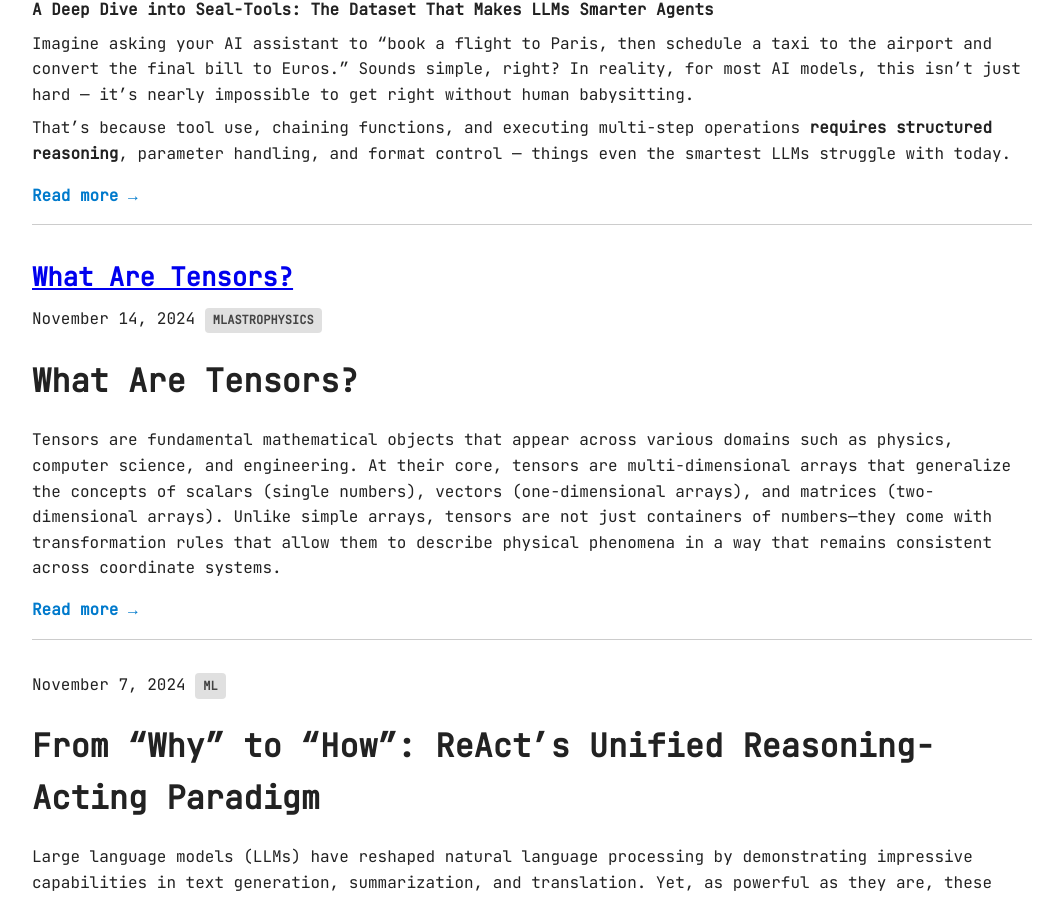
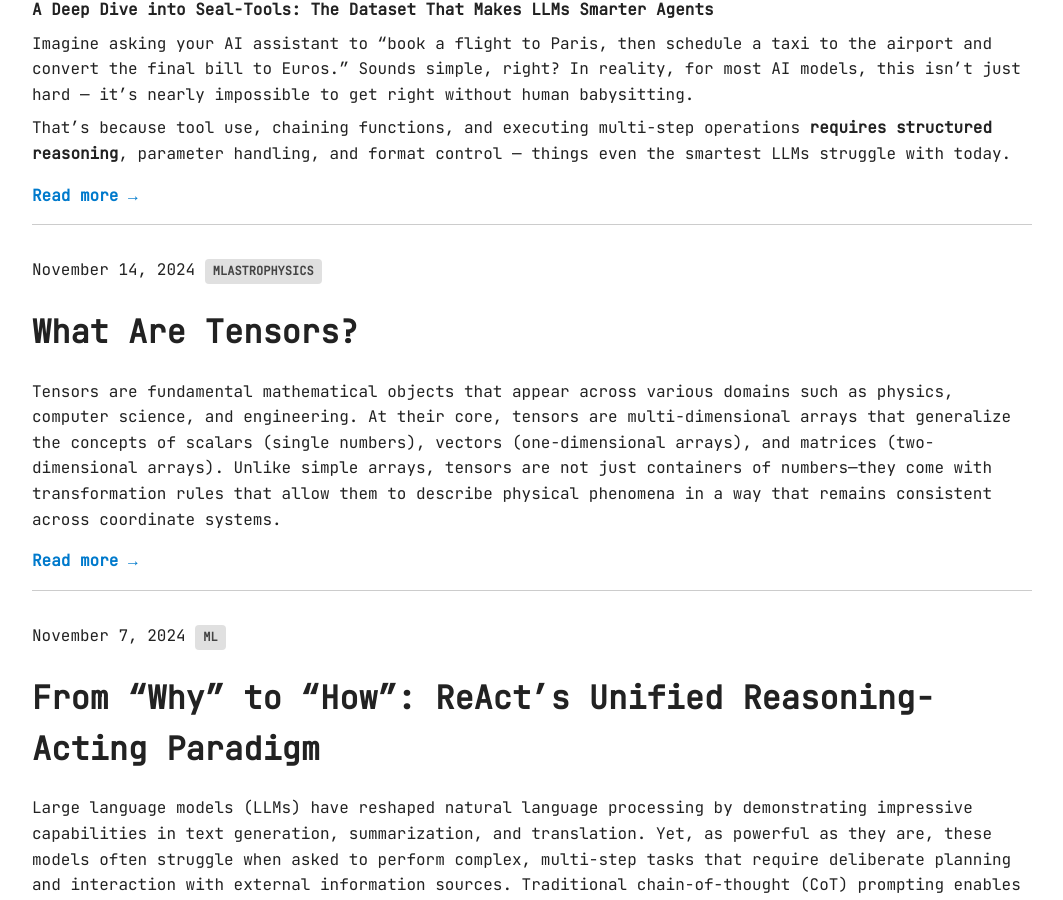
Before and after one commit to Raahul-Thakur/tensorandquarks.github.io, a Jekyll site: the page built from index.md, in a window 1280 px wide and 900 px high, scrolled down 7532 px. Shown: the whole window, without its empty margins (108-1171 px from the left). Built offline with Jekyll 4.4.1, drawn with Linux system fonts in a browser that asks for light colours.

Commit message:
Update 2024-11-14-tensors.md

```diff
--- a/_posts/2024-11-14-tensors.md
+++ b/_posts/2024-11-14-tensors.md
@@ -1,6 +1,6 @@
 ---
 layout: default
-title: "What Are Tensors?"
+title: ""
 date: 2024-11-14
 tags: [ML, Astrophysics]
 ---
```
